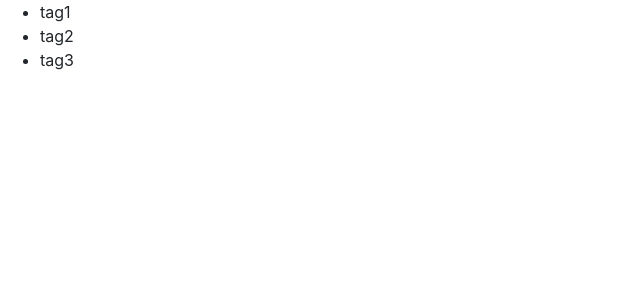
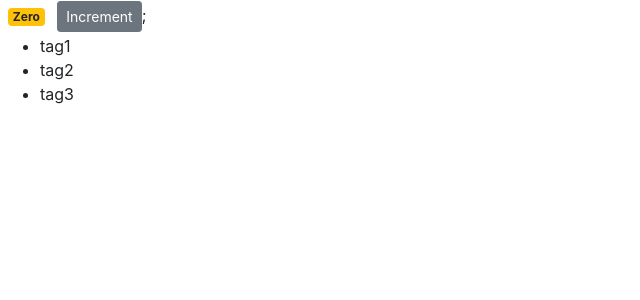
Before and after one commit to marcusjensen15/react-counter-app, a React (Create React App) app: page / in a window 1280 px wide. Shown: the top 300 px of the page, without its empty margins (0-640 px from the left). Built offline with nearby package versions, Linux system fonts and the light colour scheme.

Commit message:
bind handleIncrement using constructor

```diff
--- a/src/components/counter.jsx
+++ b/src/components/counter.jsx
@@ -7,11 +7,16 @@
     tags: ['tag1','tag2','tag3']
   };
 
-  renderTags(){
-    if(this.state.tags.length === 0 )
-    return <p>'There are no tags!' </p>;
+  constructor(){
+    super();
+    this.handleIncrement = this.handleIncrement.bind(this);
 
-    return <ul>{this.state.tags.map(tag => <li key={tag}>{tag}</li>)}</ul>;
+  }
+
+
+  handleIncrement(){
+    console.log('Increment Clicked', this);
+
   }
 
 
@@ -19,13 +24,27 @@
 
     return (
     <div>
-      {this.renderTags()}
-
+       <span className={this.getBadgeClasses()}> {this.formatCount()} </span> <button onClick={this.handleIncrement} className="btn btn-secondary btn-sm">Increment</button>;
+      <ul>
+        {this.state.tags.map(tag => <li key={tag}>{tag}</li>)}
+      </ul>
     </div>
 
   );
   }
 
+  getBadgeClasses(){
+    let classes = "badge m-2 badge-";
+    classes += (this.state.count === 0) ? "warning" : "primary";
+    return classes;
+
+  }
+
+  formatCount(){
+    const { count }= this.state;
+    return count === 0 ? 'Zero' : count;
+
+  }
 }
 
 export default Counter;
```
